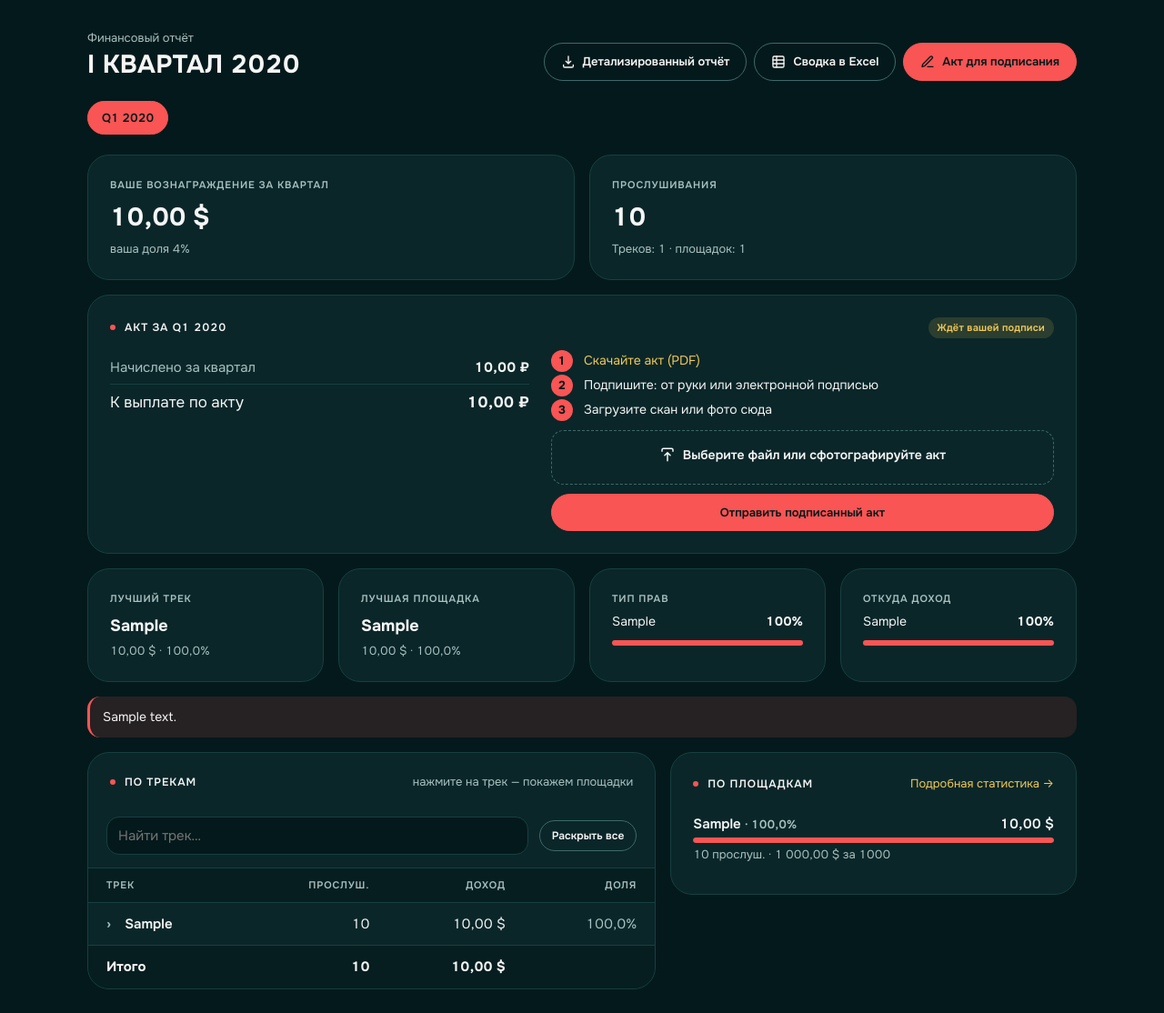
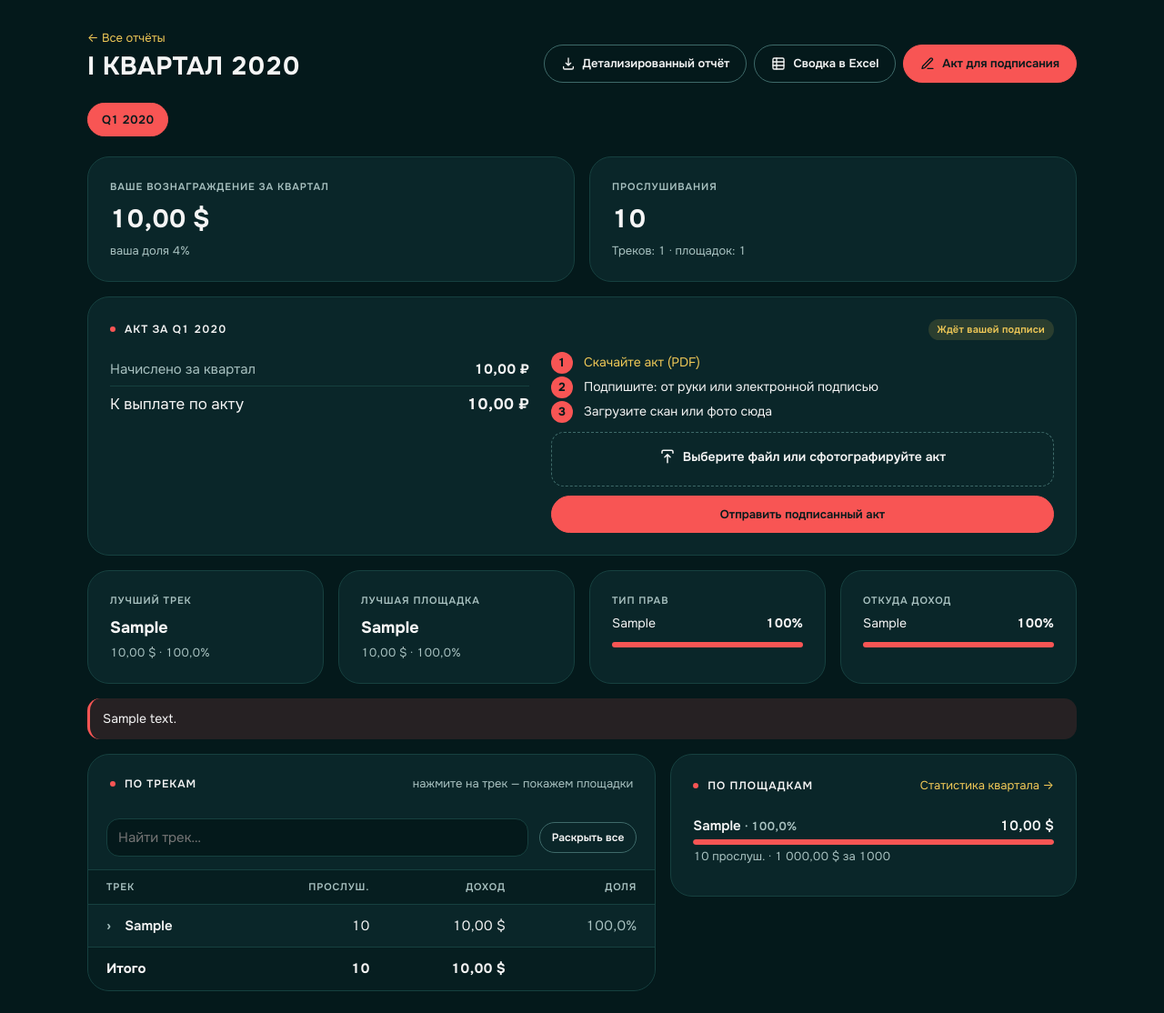
Before and after one commit to blowupslice/artist-cabinet, a Django app: a page that uses cabinet/templates/cabinet/finance.html in a window 1280 px wide. Shown: the part 158-1272 px from the top of the page at 91% size. Run offline with Django 5.2, Linux system fonts and the light colour scheme; a user stored in the database is signed in; tables that the repository leaves empty hold one stand-in row (values such as "Sample post"); some web fonts are replaced.

Commit message:
Design G: finance.html

```diff
--- a/cabinet/templates/cabinet/finance.html
+++ b/cabinet/templates/cabinet/finance.html
@@ -4,7 +4,7 @@
 {% block content %}
 <div class="page-head">
   <div>
-    <p class="muted small" style="margin:0 0 4px">Финансовый отчёт</p>
+    <p class="small" style="margin:0 0 6px"><a href="{% url 'finance' %}">← Все отчёты</a></p>
     <h1>{% if report %}{{ report.period_label }}{% else %}Отчётов пока нет{% endif %}</h1>
   </div>
   {% if report %}
@@ -135,7 +135,7 @@
   </section>
 
   <section class="card" style="align-self:start">
-    <div class="card-head"><h2>По площадкам</h2><a class="small" href="{% url 'stats' %}?p={{ report.slug }}">Подробная статистика →</a></div>
+    <div class="card-head"><h2>По площадкам</h2><a class="small" href="{% url 'dashboard' %}?p={{ report.slug }}">Статистика квартала →</a></div>
     {% for p in by_platform %}
     <div class="platform-row">
       <div class="platform-name">{{ p.platform }} <span class="muted small">· {{ p.share|pct }}</span></div>
```
